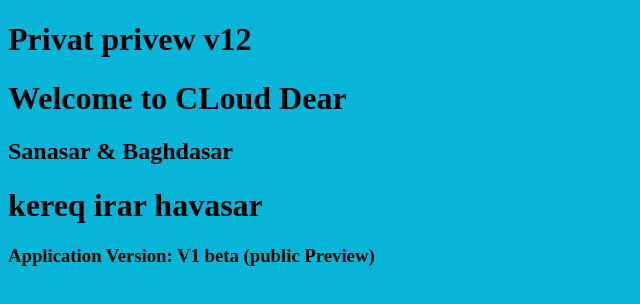
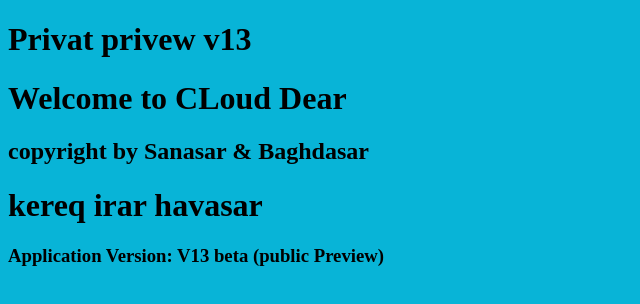
Before and after one commit to vovaazure/azure-devops-github-acr-aks-app1, a plain HTML site: page index.html in a window 1280 px wide. Shown: the whole page, without its empty margins (0-640 px from the left). Drawn offline with Linux system fonts and the light colour scheme.

Commit message:
all staff

```diff
--- a/index.html
+++ b/index.html
@@ -1,10 +1,10 @@
 <!DOCTYPE html>
 <html>
    <body style="background-color:rgb(8, 180, 215);">
-      <h1 bgcolor="red">Privat privew v12</h1> </h1>
+      <h1 bgcolor="red">Privat privew v13</h1> </h1>
       <h1>Welcome to CLoud Dear </h1>
-      <h2>Sanasar & Baghdasar </h2>
+      <h2>copyright by Sanasar & Baghdasar </h2>
       <h1>kereq irar havasar</h1>
-      <h3>Application Version: V1 beta (public Preview)</h3>
+      <h3>Application Version: V13 beta (public Preview)</h3>
    </body>
 </html>
```
